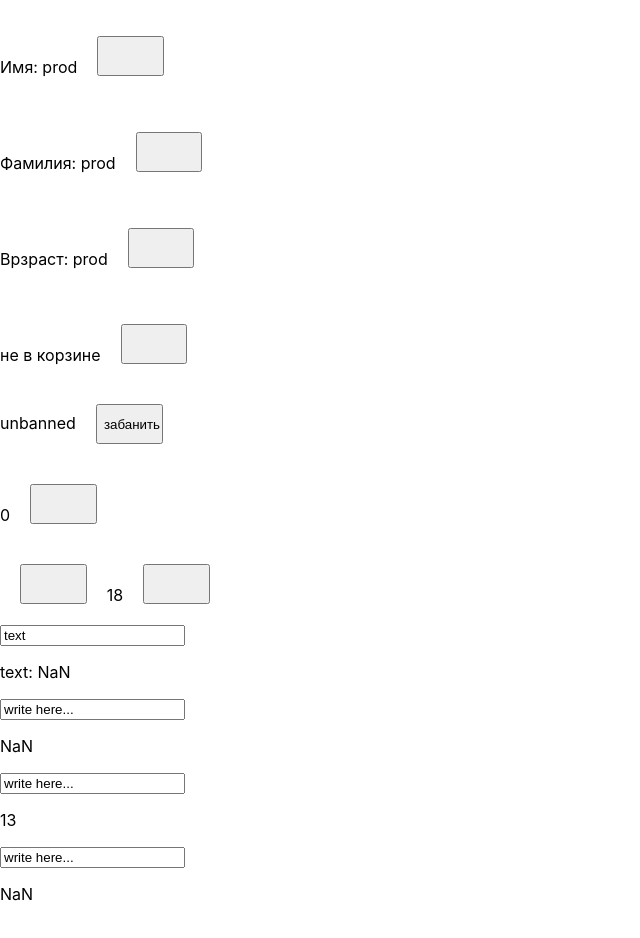
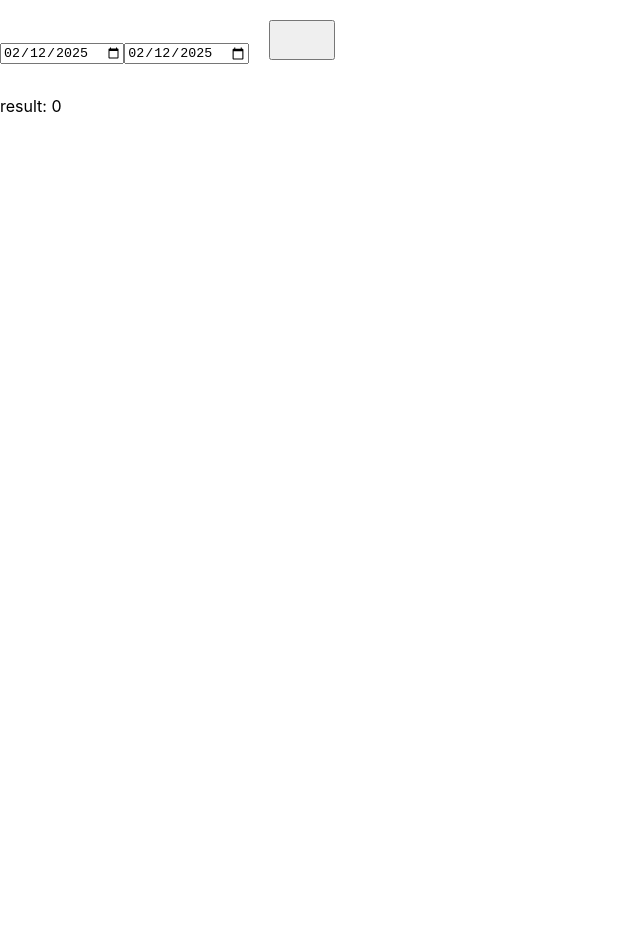
Before and after one commit to Alfaussa/my-app, a React (Create React App) app: page / in a window 1280 px wide. Shown: the top 938 px of the page, without its empty margins (0-640 px from the left). After the commit the page ends 800 px from the top, so only its background shows below. Built offline with nearby package versions, Linux system fonts and the light colour scheme.

Commit message:
⊗jsrtPmFmsDt 3

```diff
--- a/src/App.js
+++ b/src/App.js
@@ -1,105 +1,52 @@
+// ⊗jsrtPmFmsDt
+//
+//
+// №2
+
 import React, {useState} from 'react';
 import { nanoid } from 'nanoid'
 
 
 
 function App() {
+  let options = {year: "numeric", month:"numeric",day:"numeric"}
+let curDate = new Date().toLocaleDateString("en-US", options);
+let arr = curDate.split('/');
+let num = +arr[0];
+function padTo2Digits(num) {
 
-  // const state = useState('prod');
-  // const name = state [0];
-  // const setName = state [1];
+  return num.toString().padStart(2, '0'); // Преобразует 9 в 09, а 10 оставит без изменений
+     }
 
-  const [name, setName] = useState('prod');
-  const [surname, setSurname] = useState('prod');
-  const [age, setAge] = useState('prod');
-  const [inCart, setIncart] = useState(false);
-  const [isBanned, setIsBanned] = useState(false);
-  const [count, setCount] = useState(0);
-  const [ageCount, setAgeCount] =useState(18);
-  const [value, setValue] = useState('text')
-  const [text, setText] = useState('write here...')
-  const [text1, setText1] = useState('write here...')
-  const [value1, setValue1] = useState(0);
-  const [value2, setValue2] = useState(0);
-  const [result, setResult] = useState(0);
+    let month = padTo2Digits(num);
 
 
-// function clickHandler(){
-// setCount(count + 1)
-// }
-
-  let but = document.getElementById('button2');
-  let but1 = document.getElementById('button1');
-
-  function setIsVisible1(){
-    but.style.display  = 'block';
-    but1.style.display  = 'none';
-}
-function setIsVisible2(){
-    but.style.display  = 'none';
-    but1.style.display  = 'block';
-};
-function square(num){
- return num **2
-}
-function yearBirth(num){
- return new Date().getFullYear() - num;
-}
-function farToCel(num){
-return num - 32;
- }
- function handleClick(){
-  setResult(Number(value1)+ Number(value2))
- }
+    let res = arr[2] + '-' + month+ '-' + arr[1];
 
 
-// function handleChange(event){
-//   setValue(event.target.value)
-// }
+const [date1, setDate1] = useState(res);
+const [date2, setDate2] = useState(res);
+const [result, setResult] = useState(0);
+
+
+    function dateDiff(){
+
+      setResult(Math.floor(new Date(date2) - new Date(date1)) / (1000*60*60*24));
+    }
+
+
+
+
+
+
+
 
 return <>
 
-<p>
-  <span>Имя: {name}</span>
-  <button onClick = {() => setName('alfiya')}></button>
-</p>
-<p>
-  <span>Фамилия: {surname}</span>
-  <button onClick = {() => setSurname('us')}></button>
-</p>
-<p>
-  <span>Врзраст: {age}</span>
-  <button onClick = {() => setAge('35')}></button>
-</p>
-<div>
-<span>{inCart? 'в корзине': 'не в корзине'}</span>
-<button onClick={() => setIncart(!inCart)}btn></button>
-</div>
-<div>
-<span>{isBanned? 'you are banned': 'unbanned'}</span>
-<button id ='button1' onClick={() => {setIsBanned(true); setIsVisible1("button2");}}btn>забанить</button>
-<button id ='button2' onClick={() => {setIsBanned(false); setIsVisible2("button1")}}btn >разбанить</button>
-</div>
-<div><span>{count}</span>
-<button onClick = {() => setCount(count + 1)}></button></div>
-
-<div>
-<button onClick = {() => setAgeCount(ageCount - 1)}></button>
-<span>{ageCount}</span>
-<button onClick = {() =>  setAgeCount(ageCount + 1)}></button></div>
-<input value = {value} onChange = {(event) => setValue(event.target.value)}/>
-<p>text: {square(value)}</p>
-<input value={text} onChange={(event) => setText(event.target.value)}/>
-<p>{yearBirth(text)}</p>
-<input value ={text1} onChange={(event)=>setText1(event.target.value)}/>
-<p>{text1.length}</p>
-<input value={text} onChange={(event) => setText(event.target.value)}/>
-<p>{farToCel(text)}</p>
-<input value = {value1} onChange={(event) => setValue1(event.target.value)}></input>
-<button onClick={() => setResult(Number(value1)+Number(value2))}btn></button>
-<input value = {value2} onChange={(event) => setValue2(event.target.value)}></input>
-<button onClick={() => setResult(Number(value1)*Number(value2))}btn></button>
-<p>result: {result}</p>
+<input type='date' id = 'date1' value = {date1} onChange={event =>setDate1(event.target.value)}></input>
+<input type='date' id = 'date2' value = {date2} onChange={event => setDate2(event.target.value)}></input>
+<button onClick={dateDiff}></button>
+<p>result: {result} </p>
 </>
 
 
```
